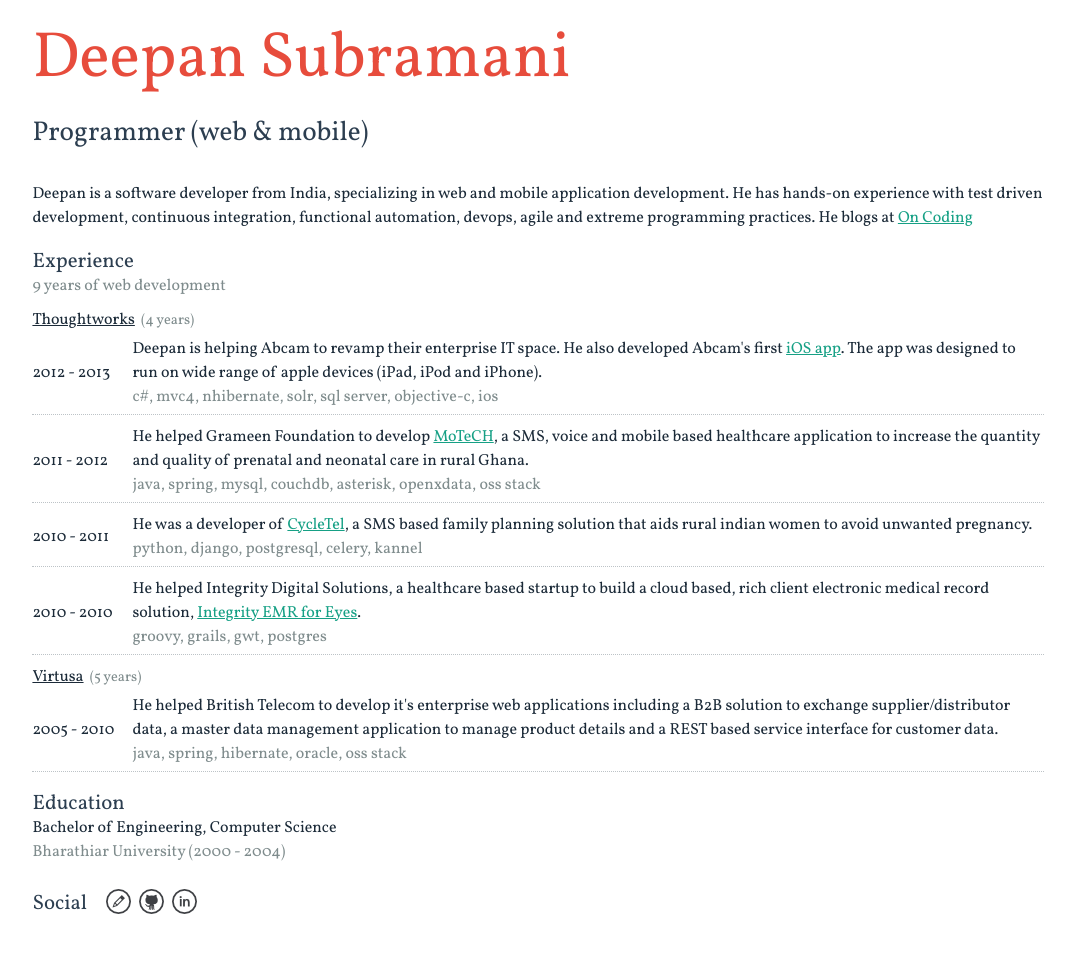
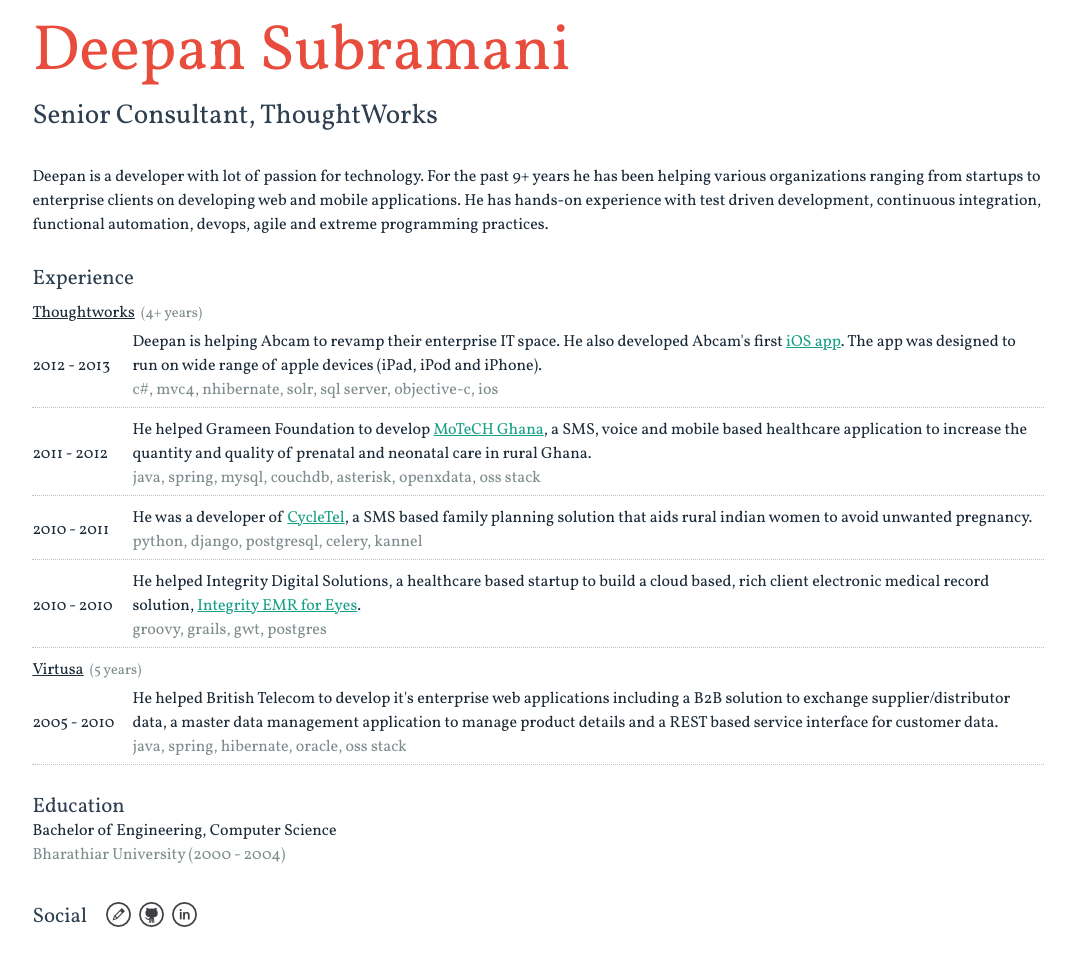
Before and after one commit to deepan/deepan.github.com, a Jekyll site: the page cv.html, which Jekyll copies as it is, in a window 1280 px wide. Shown: the whole page, without its empty margins (102-1177 px from the left). Built offline with Jekyll 4.4.1, drawn with Linux system fonts in a browser that asks for light colours; Markdown is read by kramdown in place of the engine named in the settings.

Commit message:
refactored description & print friendlyness support

```diff
--- a/cv.html
+++ b/cv.html
@@ -16,9 +16,6 @@
     </script>
 
     <link rel="stylesheet" type="text/css" href="/static/css/cv.css" />
-
-    <!--<link rel="stylesheet" type="text/css" href="/static/lib/foundation/css/foundation.min.css">-->
-    <!--<link rel="stylesheet" type="text/css" href="/static/lib/normalize/css/normalize.css">-->
     <link href='http://fonts.googleapis.com/css?family=Vollkorn' rel='stylesheet' type='text/css'>
 </head>
 <body>
@@ -28,15 +25,13 @@
                 Deepan Subramani
             </div>
             <div class="role">
-                Programmer (web & mobile)
+                Senior Consultant, ThoughtWorks
             </div>
         </div>
     </div>
     <div class="body">
         <div class="summary">
-            <span>Deepan is a software developer from India, specializing in web and mobile application development. He has hands-on experience with test driven development, continuous integration, functional automation, devops, agile and extreme programming practices.
-            He blogs at </span>
-            <a class="link" target="_blank" href="http://sdeepan.github.io/">On Coding</a>
+            <span>Deepan is a developer with lot of passion for technology. For the past 9+ years he has been helping various organizations ranging from startups to enterprise clients on developing web and mobile applications. He has hands-on experience with test driven development, continuous integration, functional automation, devops, agile and extreme programming practices.
         </div>
         <div class="experience">
             <div class="sub-heading">Experience</div>
@@ -46,7 +41,7 @@
             <div class="company">
                 <div class="company-name">
                     <span class="name">Thoughtworks</span>
-                    <span class="duration">(4 years)</span>
+                    <span class="duration">(4+ years)</span>
                 </div>
                 <div class="experience-line-item">
                     <div class="experience-container">
@@ -67,7 +62,7 @@
                                 <div class="year">2011 - 2012</div>
                         </div>
                         <div class="details">
-                            He helped Grameen Foundation to develop <a target="_blank" class="link" href="http://www.grameenfoundation.org/what-we-do/technology/mobile-health">MoTeCH</a>, a SMS, voice and mobile based healthcare application to increase the quantity and quality of prenatal and neonatal care in rural Ghana.
+                            He helped Grameen Foundation to develop <a target="_blank" class="link" href="http://www.grameenfoundation.org/what-we-do/health/maternal-and-infant-health">MoTeCH Ghana</a>, a SMS, voice and mobile based healthcare application to increase the quantity and quality of prenatal and neonatal care in rural Ghana.
                             <div class="technologies">
                                 java, spring, mysql, couchdb, asterisk, openxdata, oss stack
                             </div>
@@ -148,11 +143,5 @@
         </div>
 
     </div>
-    <!--<script src="/static/lib/lesscss/js/less-1.3.3.min.js" type="text/javascript"></script>-->
-
-    <!--<script src="/static/lib/foundation/js/foundation.min.js" type="text/javascript"></script>-->
-    <!--<script src="/static/lib/jquery/js/jquery.js" type="text/javascript"></script>-->
-    <!--<script src="/static/lib/zepto/js/zepto.js" type="text/javascript"></script>-->
-    <!--<script src="/static/lib/modernizer/js/custom.modernizr.js" type="text/javascript"></script>-->
 </body>
 </html>
--- a/static/css/cv.css
+++ b/static/css/cv.css
@@ -12,7 +12,7 @@
     width: 90%;
   }
 }
-@media only screen and (min-width: 430px) and (max-width: 719px) {
+@media only screen and (min-width: 430px) and (max-width: 719px), print {
   .content-width {
     width: 95%;
   }
@@ -24,7 +24,7 @@
 }
 .header,
 .body {
-  margin: 15px auto;
+  margin: 0px auto 15px auto;
 }
 @media only screen and (min-width: 960px) {
   .header,
@@ -38,7 +38,7 @@
     width: 90%;
   }
 }
-@media only screen and (min-width: 430px) and (max-width: 719px) {
+@media only screen and (min-width: 430px) and (max-width: 719px), print {
   .header,
   .body {
     width: 95%;
@@ -51,7 +51,7 @@
   }
 }
 .body {
-  margin: 30px auto;
+  margin: 20px auto;
 }
 @media only screen and (min-width: 960px) {
   .body {
@@ -63,7 +63,7 @@
     width: 90%;
   }
 }
-@media only screen and (min-width: 430px) and (max-width: 719px) {
+@media only screen and (min-width: 430px) and (max-width: 719px), print {
   .body {
     width: 95%;
   }
@@ -82,10 +82,9 @@
   color: #ffffff;
 }
 .name-and-role > .name {
-  padding-bottom: 10px;
   color: #e74c3c;
 }
-@media only screen and (min-width: 960px) {
+@media only screen and (min-width: 960px), print {
   .name-and-role > .name {
     font-size: 4em;
   }
@@ -109,7 +108,7 @@
   font-weight: 100;
   color: #2c3e50;
 }
-@media only screen and (min-width: 960px) {
+@media only screen and (min-width: 960px), print {
   .role {
     font-size: 1.7em;
   }
@@ -135,7 +134,7 @@
 .social {
   line-height: 1.5em;
   color: #1b2a38;
-  margin: 20px auto;
+  margin: 30px auto;
 }
 .sub-heading {
   font-size: 1.3em;
@@ -150,6 +149,9 @@
 .company-name > .duration,
 .technologies {
   color: #7f8c8d;
+}
+.experience-summary {
+  display: none;
 }
 .exp-year-and-desc-large-device > .year-container {
   position: absolute;
@@ -184,7 +186,7 @@
 .exp-year-and-desc-small-device > .details {
   overflow: hidden;
 }
-@media only screen and (min-width: 960px) {
+@media only screen and (min-width: 960px), print {
   .exp-year-and-desc-for-media > .year-container {
     position: absolute;
     width: 100px;
@@ -272,7 +274,7 @@
   margin-bottom: 5px;
   position: relative;
 }
-@media only screen and (min-width: 960px) {
+@media only screen and (min-width: 960px), print {
   .company > .experience-line-item > .experience-container > .year-container {
     position: absolute;
     width: 100px;
@@ -352,6 +354,11 @@
 .company > .company-name > .duration {
   margin-left: 3px;
   font-size: 0.9em;
+}
+@media print {
+  .social {
+    display: none;
+  }
 }
 .social > .social-sub-heading {
   float: left;
```
Also changed, not shown: static/css/cv.less (+14 -9 lines).
